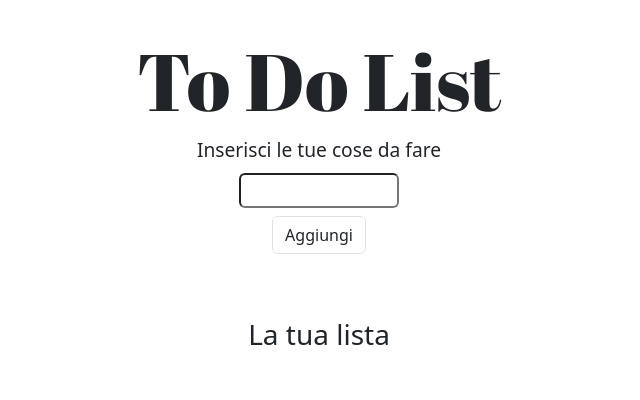
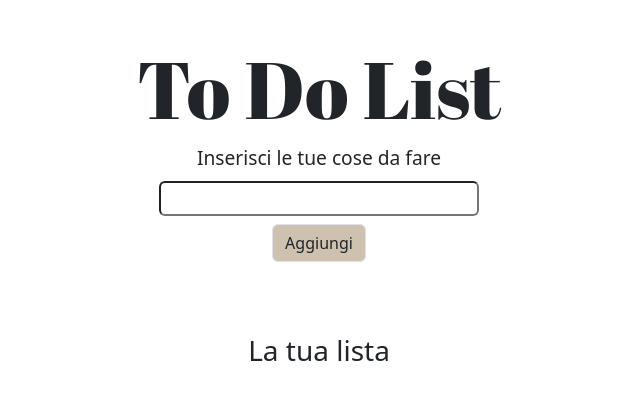
Before and after one commit to GianmarcoDandrea/vue-todolist, a plain HTML site: page index.html in a window 1280 px wide. Shown: the whole page, without its empty margins (321-961 px from the left). Drawn offline with nearby package versions, Linux system fonts and the light colour scheme.

Commit message:
update: formated the document

```diff
--- a/css/style.css
+++ b/css/style.css
@@ -26,6 +26,14 @@ body {
     outline: none;
 }
 
+.btn {
+    background-color: #b0987b99;
+}
+
+.btn:hover {
+    background-color: #b0987b99;
+}
+
 .list-item,
 .input-section {
     font-size: 1.2rem;
@@ -41,6 +49,7 @@ body {
 .list-group-item {
     background-color: #b0987b99;
 }
+
 .done {
     text-decoration-line: line-through;
 }
--- a/index.html
+++ b/index.html
@@ -1,12 +1,14 @@
 <!DOCTYPE html>
 <html lang="en">
+
 <head>
     <meta charset="UTF-8">
     <meta name="viewport" content="width=device-width, initial-scale=1.0">
     <title>Document</title>
 
     <!-- link to bootstrap -->
-    <link href="https://cdn.jsdelivr.net/npm/bootstrap@5.3.2/dist/css/bootstrap.min.css" rel="stylesheet" integrity="sha384-T3c6CoIi6uLrA9TneNEoa7RxnatzjcDSCmG1MXxSR1GAsXEV/Dwwykc2MPK8M2HN" crossorigin="anonymous">
+    <link href="https://cdn.jsdelivr.net/npm/bootstrap@5.3.2/dist/css/bootstrap.min.css" rel="stylesheet"
+        integrity="sha384-T3c6CoIi6uLrA9TneNEoa7RxnatzjcDSCmG1MXxSR1GAsXEV/Dwwykc2MPK8M2HN" crossorigin="anonymous">
 
     <!-- link to google font -->
     <link rel="preconnect" href="https://fonts.googleapis.com">
@@ -17,14 +19,18 @@
     <link rel="stylesheet" href="css/style.css">
 
     <!-- link to fontawesome -->
-    <link rel="stylesheet" href="https://cdnjs.cloudflare.com/ajax/libs/font-awesome/6.4.2/css/all.min.css" integrity="sha512-z3gLpd7yknf1YoNbCzqRKc4qyor8gaKU1qmn+CShxbuBusANI9QpRohGBreCFkKxLhei6S9CQXFEbbKuqLg0DA==" crossorigin="anonymous" referrerpolicy="no-referrer" />
+    <link rel="stylesheet" href="https://cdnjs.cloudflare.com/ajax/libs/font-awesome/6.4.2/css/all.min.css"
+        integrity="sha512-z3gLpd7yknf1YoNbCzqRKc4qyor8gaKU1qmn+CShxbuBusANI9QpRohGBreCFkKxLhei6S9CQXFEbbKuqLg0DA=="
+        crossorigin="anonymous" referrerpolicy="no-referrer" />
 
     <!-- link to vue -->
     <script src="https://unpkg.com/vue@3/dist/vue.global.js"></script>
 </head>
+
 <body>
     <div id="app" class="d-flex align-items-center flex-column">
-        <div class="top-section mt-3">
+
+        <div class="top-section mt-3 py-2">
 
             <div class="text-center mt-3">
                 <h1 class="title ">To Do List</h1>
@@ -33,13 +39,8 @@
             <div class="input-section d-flex flex-column flex-center">
                 <!-- input section -->
                 <label for="input-todo" class="mb-2">Inserisci le tue cose da fare</label>
-                <input
-                type="text"
-                name="input-todo"
-                id="input-todo"
-                class="w-25 rounded-2"
-                v-model="toDoListElem.text"
-                @keyup.enter="addItem">
+                <input type="text" name="input-todo" id="input-todo" class="w-50 rounded-2" v-model="toDoListElem.text"
+                    @keyup.enter="addItem">
 
                 <!-- button section -->
                 <button class="btn border mt-2" @click="addItem">Aggiungi</button>
@@ -51,13 +52,15 @@
 
             <h3 class="text-center mt-3">La tua lista</h3>
             <ul class="d-flex flex-column align-items-center ">
-                <li v-for="(item, index) in toDoList" :key="index" class="list-group-item w-75 rounded-2 my-1 px-2 py-1 d-flex justify-content-between align-items-center">
-                    <div class="list-item" @click="doneNotDone(index)"  :class="{'done' : (this.toDoList[index].done === true)}">
+                <li v-for="(item, index) in toDoList" :key="index"
+                    class="list-group-item w-75 rounded-2 my-1 px-2 py-1 d-flex justify-content-between align-items-center">
+                    <div class="list-item" @click="doneNotDone(index)"
+                        :class="{'done' : (this.toDoList[index].done === true)}">
                         {{ toDoList[index].text }}
                     </div>
 
                     <div class="remove-item" @click="deleteItem(index)">
-                        <i class="fa-solid fa-circle-xmark" ></i>
+                        <i class="fa-solid fa-circle-xmark"></i>
                     </div>
                 </li>
             </ul>
@@ -69,4 +72,5 @@
     <!-- link to js -->
     <script src="js/script.js"></script>
 </body>
+
 </html>
```
Also changed, not shown: js/script.js (+7 -12 lines).
